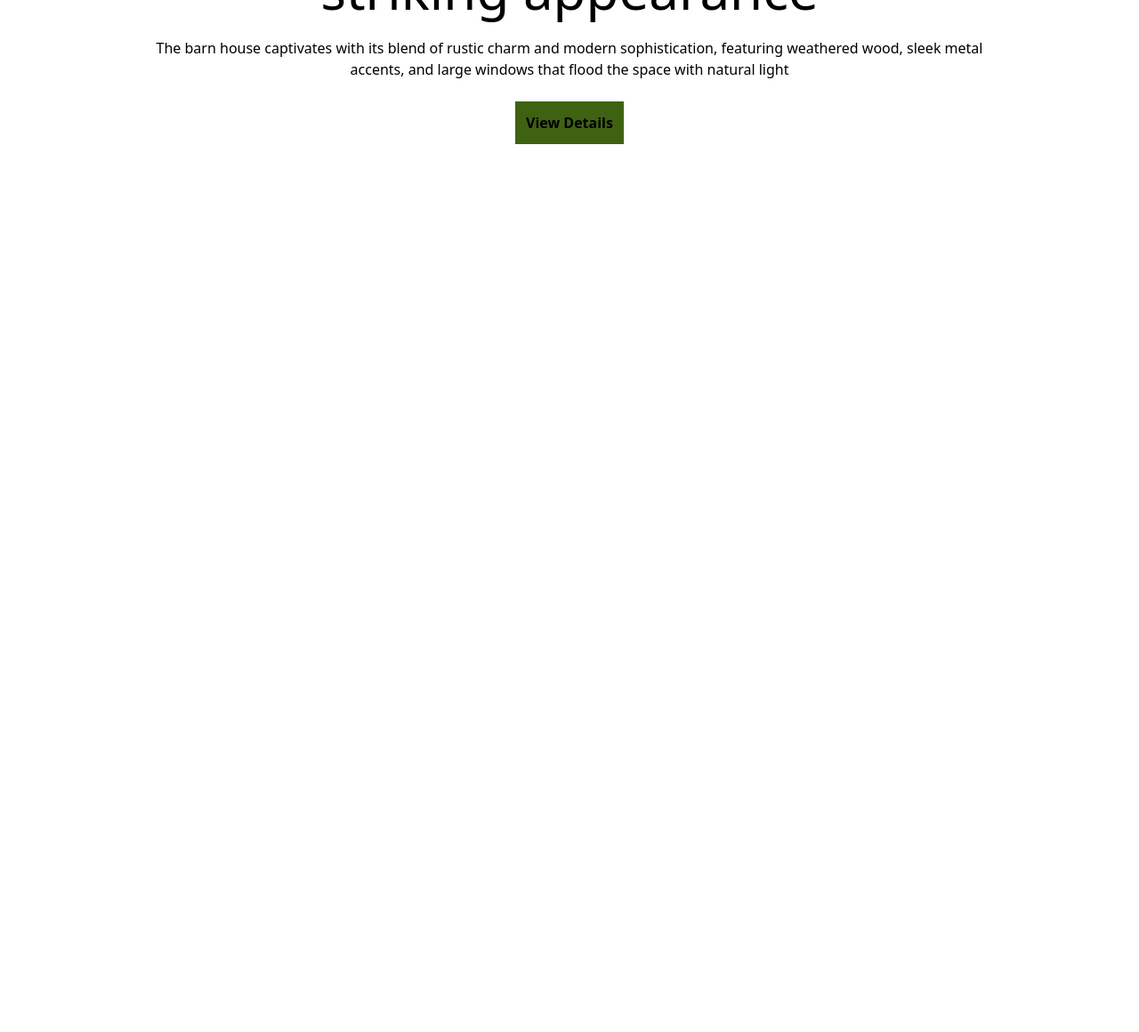
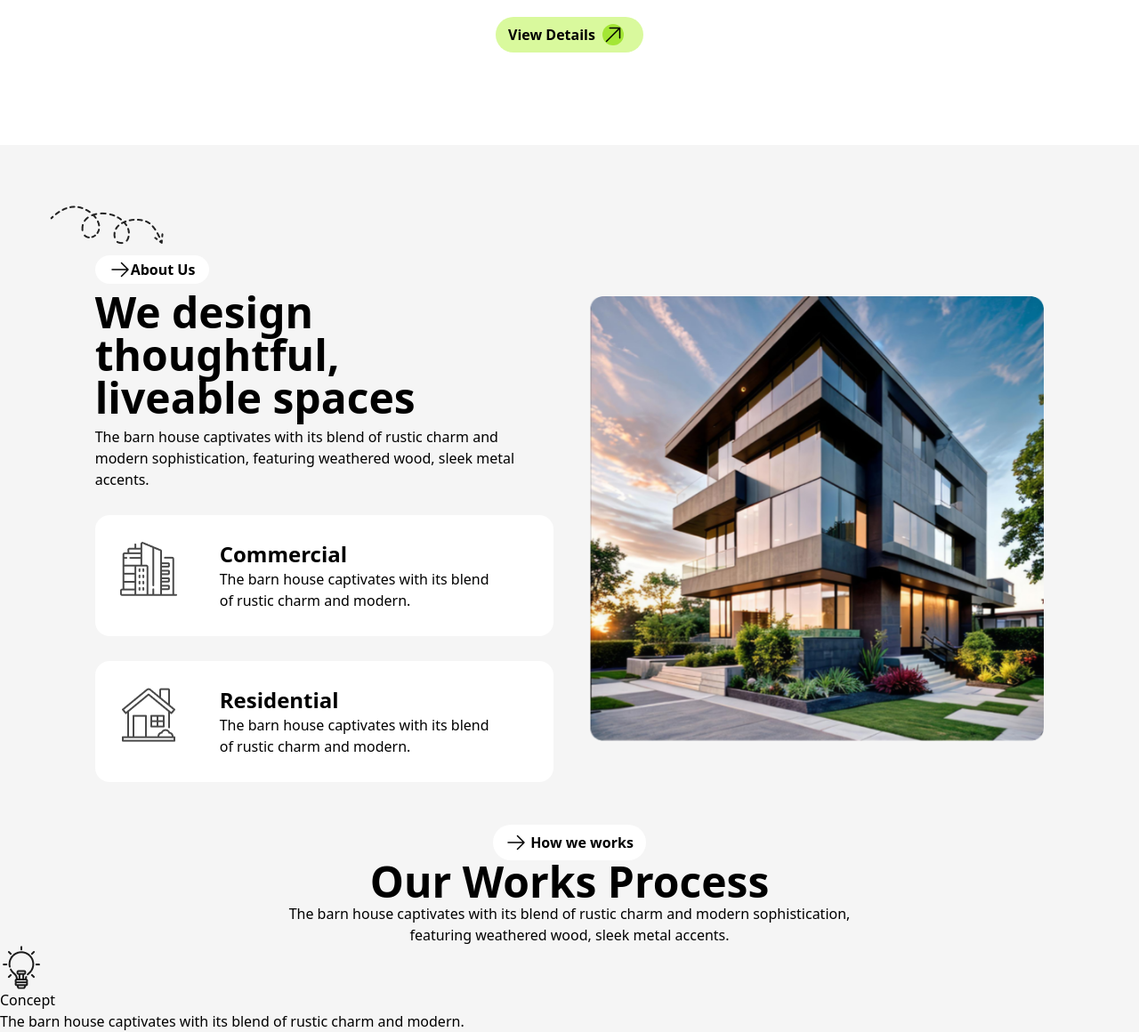
Before and after one commit to rayhan352/3rd_assignment, a plain HTML site: page index.html in a window 1280 px wide. Shown: the part 500-1660 px from the top of the page at 89% size. Before the commit the page ends 800 px from the top, so only its background shows below. Drawn offline with nearby package versions, Linux system fonts and the light colour scheme.

Commit message:
about us

```diff
--- a/index.html
+++ b/index.html
@@ -6,31 +6,42 @@
     <meta name="viewport" content="width=device-width, initial-scale=1.0">
     <title>Assignment three</title>
     <script src="https://cdn.tailwindcss.com"></script>
+    <script>
+        tailwind.config = {
+            theme: {
+                extend: {
+                    colors: {
+                        clifford: '#da373d',
+                    }
+                }
+            }
+        }
+    </script>
 </head>
 
-<body>
-    <header>
+<body class="bg-neutral-100 ">
+    <header class="bg-white pb-10">
         <!-- nav-section -->
-        <nav class="flex justify-between text-4x2 ">
+        <nav class="flex justify-between gap-y-1 text-4x2">
             <a href="Rinterio">Rinterio</a>
 
-            <ul class="space-x-20">
-                <li><a href="Home">Home</a>
-                    <a href="Services">Services</a>
-                    <a href="Portfolio">Portfolio</a>
-                    <a href="Blogs">Blogs</a>
-                    <a href="Contact Us">Contact Us</a>
+            <ul class="px-20">
+                <li><a href="">Home</a>
+                    <a href="">Services</a>
+                    <a href=" ">Portfolio</a>
+                    <a href=" ">Blogs</a>
+                    <a href=" ">Contact Us</a>
                 </li>
             </ul>
             <a href="Book Consult">Book Consult</a>
         </nav>
         <!-- benar-section -->
-        <div class="text-center">
+        <div class="text-center gap-y-1 mx-28 my-16">
             <div class=" bg-center">
-                <img src="./assets/banner.png" alt="">
+                <img class="md:w-1/3 m-auto" src="./assets/banner.png" alt="">
             </div>
             <div>
-                <h1 class="text-6xl my-6"> A barn house of this design has a <br>
+                <h1 class="text-6xl font-extrabold"> A barn house of this design has a <br>
                     striking appearance
                 </h1>
                 <P class=" my-6"> The barn house captivates with its blend of rustic charm and modern sophistication,
@@ -39,14 +50,105 @@
                     accents, and large windows that flood the space with natural light
                 </P>
             </div>
-            <button class="bg-lime-800 text-4x2 font-bold p-3 "> View Details </button>
+            <button class="bg-lime-200 bg-auto px-3.5 py-2 rounded-3xl text-3x1 box-border font-bold inline-flex "> View
+                Details <svg xmlns="http://www.w3.org/2000/svg" fill="none" viewBox="0 0 24 24" stroke-width="1.5"
+                    stroke="currentColor" class="size-6 bg-lime-400 rounded-full mx-2 gap-1">
+                    <path stroke-linecap="round" stroke-linejoin="round" d="m4.5 19.5 15-15m0 0H8.25m11.25 0v11.25" />
+                </svg>
+
+            </button>
         </div>
+    </header>
+
+    <main>
+        <!-- about us -->
+        <section class="  py-12 ">
+            <div class="container m-auto ">
+                <img class=" hidden lg:flex pb-3 pl-14 pt-5" src=" ./assets/Vector.png" alt="">
+
+                <div class="flex md:flex-row flex-col justify-between w-10/12  m-auto gap-10 ">
+                    <div class=" grid gap-y-7">
+
+                        <div class="flex items-center md:items-start flex-col">
+                            <button
+                                class="bg-white px-4 py-1 w-fit inline-flex text-3x1 box-border font-bold rounded-full ">
+                                <svg xmlns="http://www.w3.org/2000/svg" fill="none" viewBox="0 0 24 24"
+                                    stroke-width="1.5" stroke="currentColor" class="size-6">
+                                    <path stroke-linecap="round" stroke-linejoin="round"
+                                        d="M13.5 4.5 21 12m0 0-7.5 7.5M21 12H3" />
+                                </svg>About
+                                Us
+                            </button>
+
+                            <h1 class=" text-5xl font-bold md:text-start text-center py-2">
+                                We design thoughtful, <br>
+                                liveable spaces
+                            </h1>
+                            <p class=" md:text-start text-center">
+                                The barn house captivates with its blend of rustic charm and <br>
+                                modern sophistication, featuring weathered wood, sleek metal accents.
+                            </p>
+                        </div>
+
+                        <div class=" bg-white rounded-2xl grid grid-flow-col gap-x-1 pt-7 p-7">
+                            <img src="./assets/commercial.png" alt="">
+                            <div>
+                                <h1 class="font-bold text-2xl ">Commercial</h1>
+                                <p>The barn house captivates with its blend <br>
+                                    of rustic charm and modern.</p>
+                            </div>
+
+                        </div>
+                        <div class=" bg-white rounded-2xl grid grid-flow-col gap-x-1 pt-7 p-7">
+                            <img src="./assets/residential.png" alt="">
+                            <div>
+                                <h1 class="font-bold text-2xl">Residential</h1>
+                                <p> The barn house captivates with its blend <br>
+                                    of rustic charm and modern.</p>
+                            </div>
+
+                        </div>
+                    </div>
+                    <div class="w-full md:w-1/2 flex justify-center items-center">
+                        <img src=" ./assets/Rectangle.png" alt="">
+                    </div>
+                </div>
+            </div>
+
+        </section>
+
+        <!-- How we works -->
+        <section>
+            <div class="text-center  ">
+                <button
+                    class=" bg-white px-3.5 py-2  inline-flex text-3x1 box-border font-bold rounded-full mx-2 gap-1">
+                    <svg xmlns="http://www.w3.org/2000/svg" fill="none" viewBox="0 0 24 24" stroke-width="1.5"
+                        stroke="currentColor" class="size-6">
+                        <path stroke-linecap="round" stroke-linejoin="round" d="M13.5 4.5 21 12m0 0-7.5 7.5M21 12H3" />
+                    </svg>How we works
+                </button>
+                <h1 class=" text-5xl font-bold">
+                    Our Works Process
+                </h1>
+
+                <p>
+                    The barn house captivates with its blend of rustic charm and modern sophistication, <br>featuring
+                    weathered wood, sleek metal accents.
+                </p>
+            </div>
+            <div>
+                <div>
+                    <img src="./assets/concept.png" alt="">
+                    <h1>Concept</h1>
+                    <p>The barn house captivates with its blend of rustic charm and modern.</p>
+                </div>
+
+            </div>
+        </section>
 
 
 
-    </header>
-
-    <main>
+        <section> </section>
 
     </main>
 
```
Also changed, not shown: tailwind.config.js (added, +8 -0 lines).
